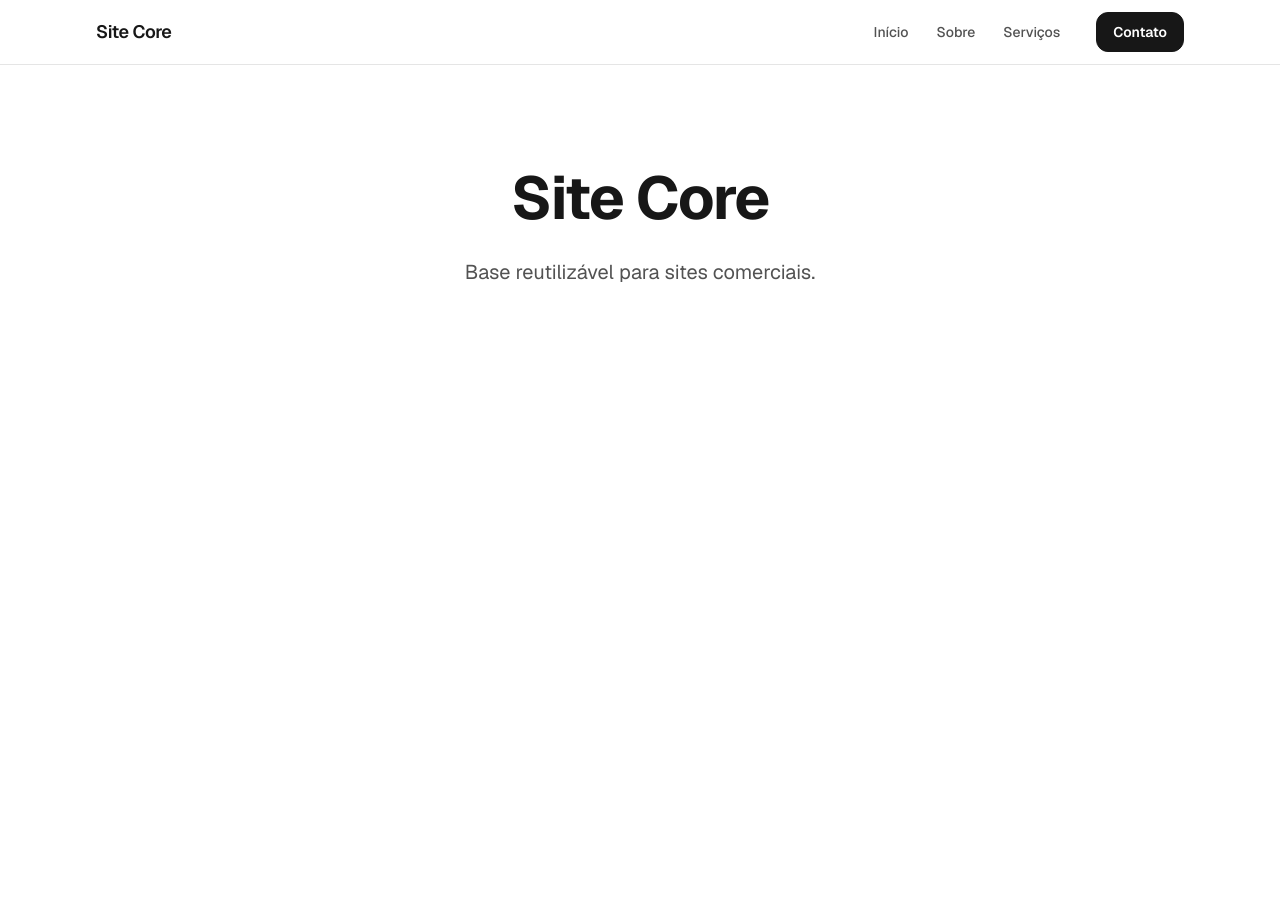
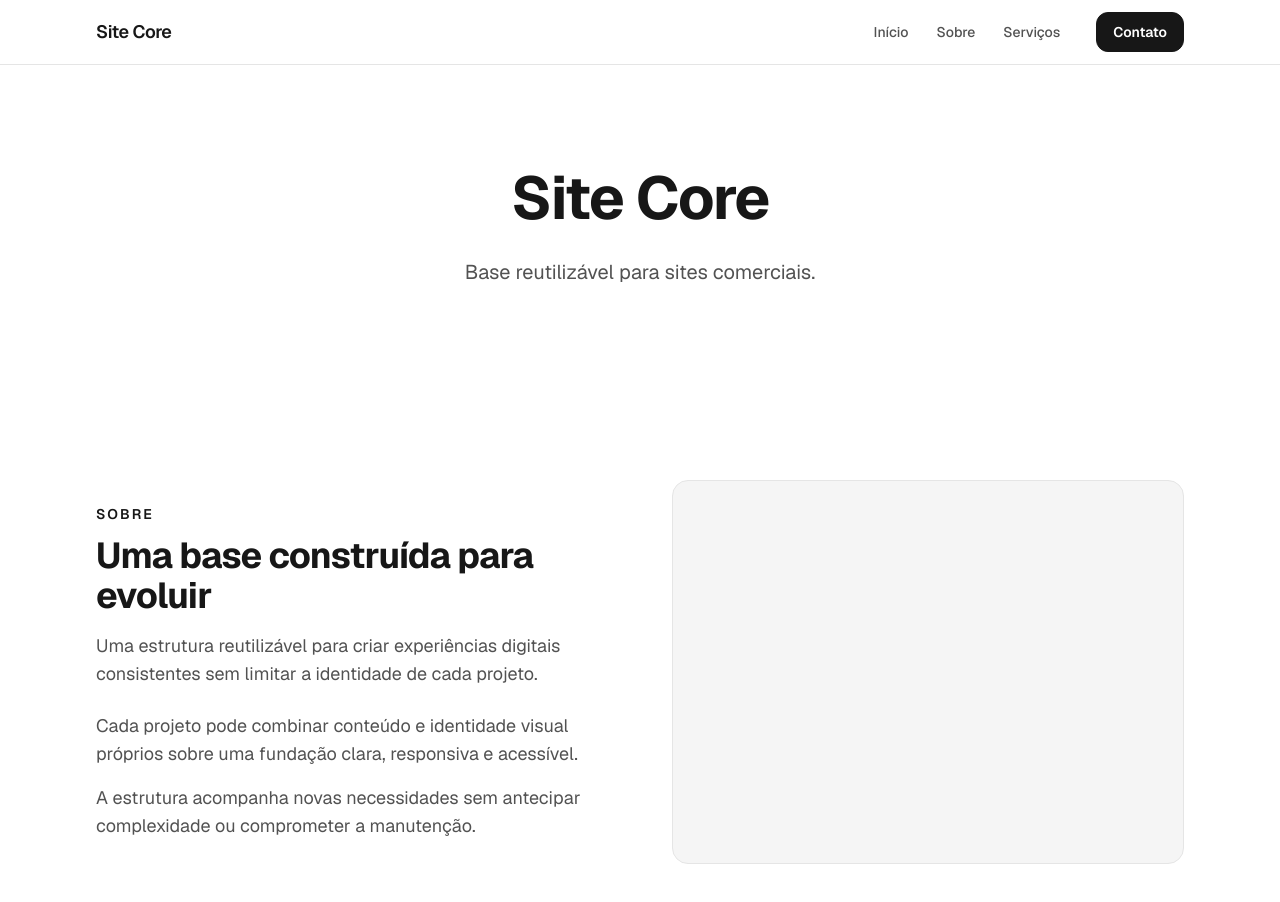
Before and after one commit to MUTANOxB/site-core, a Next.js app: page / in a window 1280 px wide. Shown: the top 902 px of the page. Before the commit the page ends 800 px from the top, so only its background shows below. Built offline with nearby package versions, Linux system fonts and the light colour scheme.

Commit message:
feat: add reusable about section

```diff
--- a/src/app/page.tsx
+++ b/src/app/page.tsx
@@ -1,4 +1,5 @@
 import { siteConfig } from "@/config/site";
+import { AboutSection } from "@/sections/about/AboutSection";
 import { HeroSection } from "@/sections/hero/HeroSection";
 
 export default function Home() {
@@ -10,6 +11,22 @@ export default function Home() {
         title={siteConfig.name}
         variant="centered"
       />
+      <AboutSection
+        description="Uma estrutura reutilizável para criar experiências digitais consistentes sem limitar a identidade de cada projeto."
+        eyebrow="Sobre"
+        id="sobre"
+        media={
+          <div
+            aria-hidden="true"
+            className="aspect-[4/3] w-full rounded-lg border border-border bg-surface"
+          />
+        }
+        paragraphs={[
+          "Cada projeto pode combinar conteúdo e identidade visual próprios sobre uma fundação clara, responsiva e acessível.",
+          "A estrutura acompanha novas necessidades sem antecipar complexidade ou comprometer a manutenção.",
+        ]}
+        title="Uma base construída para evoluir"
+      />
     </main>
   );
 }
--- /dev/null
+++ b/src/sections/about/AboutSection.tsx
@@ -0,0 +1,60 @@
+import type { ReactNode } from "react";
+
+import { Container } from "@/components/ui/Container";
+import { Section } from "@/components/ui/Section";
+import { SectionTitle } from "@/components/ui/SectionTitle";
+import type { AboutContent } from "@/types/about";
+
+export type AboutSectionProps = AboutContent & {
+  id?: string;
+  /**
+   * A mídia deve fornecer sua própria descrição acessível ou ser decorativa.
+   */
+  media?: ReactNode;
+};
+
+export function AboutSection({
+  description,
+  eyebrow,
+  id,
+  media,
+  paragraphs,
+  title,
+}: AboutSectionProps) {
+  const hasMedia = Boolean(media);
+  const headingId = id ? `${id}-title` : undefined;
+
+  return (
+    <Section aria-labelledby={headingId} id={id}>
+      <Container>
+        <div
+          className={[
+            "grid items-center gap-10 lg:gap-16",
+            hasMedia ? "lg:grid-cols-2" : "",
+          ]
+            .filter(Boolean)
+            .join(" ")}
+        >
+          <div className={hasMedia ? "min-w-0" : "max-w-3xl"}>
+            <SectionTitle
+              description={description}
+              eyebrow={eyebrow}
+              headingId={headingId}
+              title={title}
+            />
+
+            {paragraphs?.length ? (
+              <div className="mt-6 space-y-4 break-words text-base leading-7 text-muted-text sm:text-lg">
+                {paragraphs.map((paragraph, index) => (
+                  <p key={`${index}-${paragraph}`}>{paragraph}</p>
+                ))}
+              </div>
+            ) : null}
+          </div>
+
+          {hasMedia ? <div className="min-w-0">{media}</div> : null}
+        </div>
+      </Container>
+    </Section>
+  );
+}
--- /dev/null
+++ b/src/types/about.ts
@@ -0,0 +1,6 @@
+export type AboutContent = {
+  eyebrow?: string;
+  title: string;
+  description?: string;
+  paragraphs?: string[];
+};
```
Also changed, not shown: 1 other file (tests, documents, lock files or other folders).
